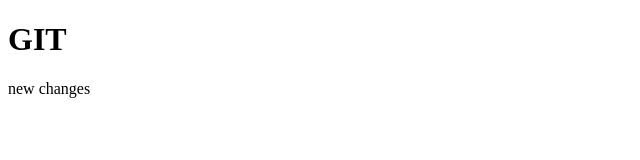
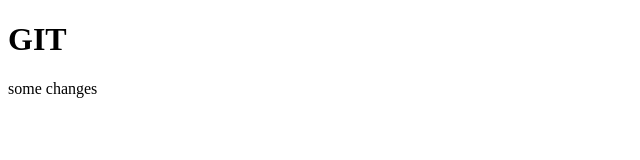
Before and after one commit to everkins/projects, a plain HTML site: page index.html in a window 1280 px wide. Shown: the full height of the page, 0-640 px from the left. Drawn offline with Linux system fonts and the light colour scheme.

Commit message:
second commit

```diff
--- a/index.html
+++ b/index.html
@@ -7,6 +7,6 @@
 </head>
 <body>
 	<h1>GIT</h1>
-	<p>new changes</p>
+	<p>some changes</p>
 </body>
 </html>
```
